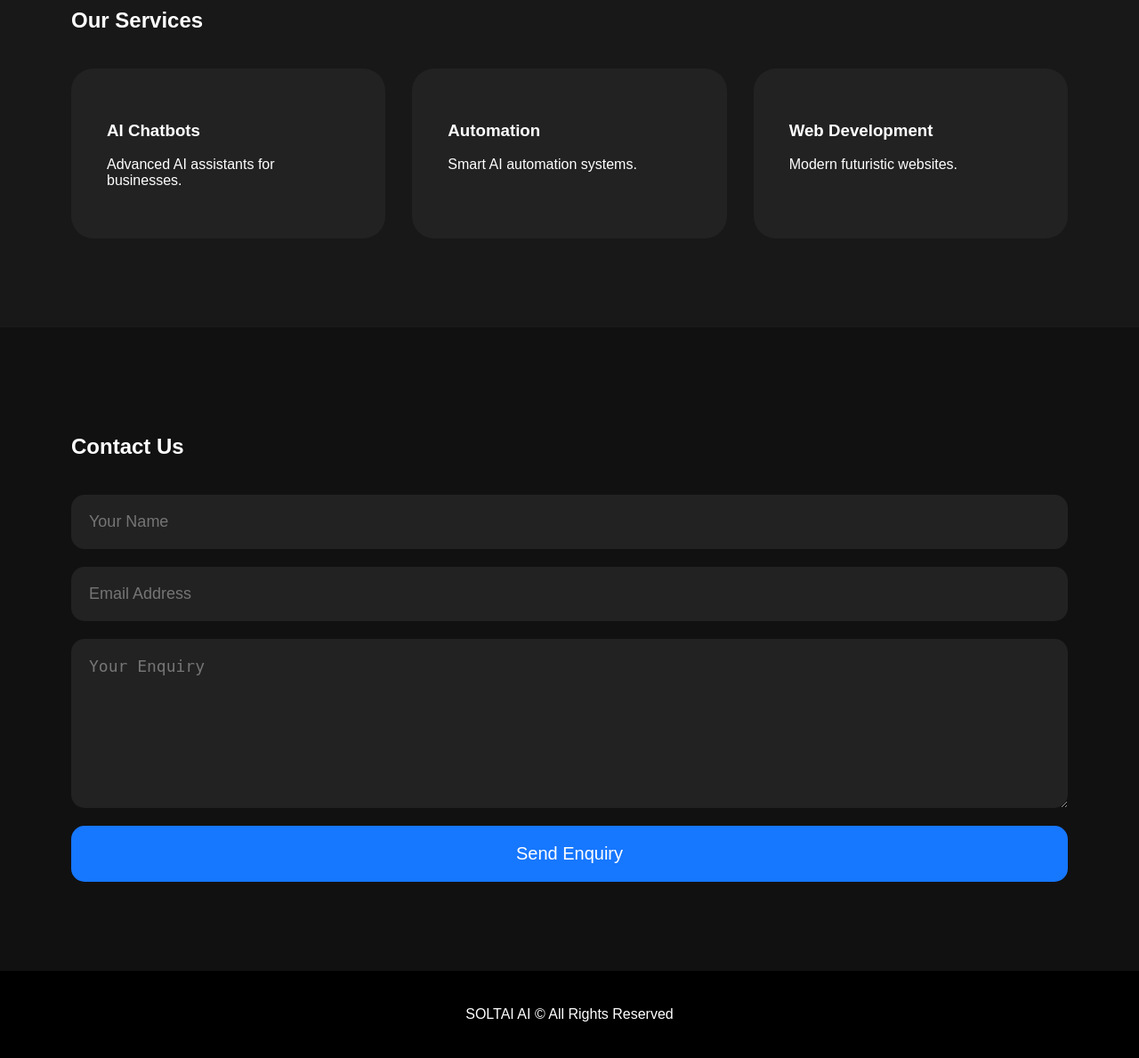
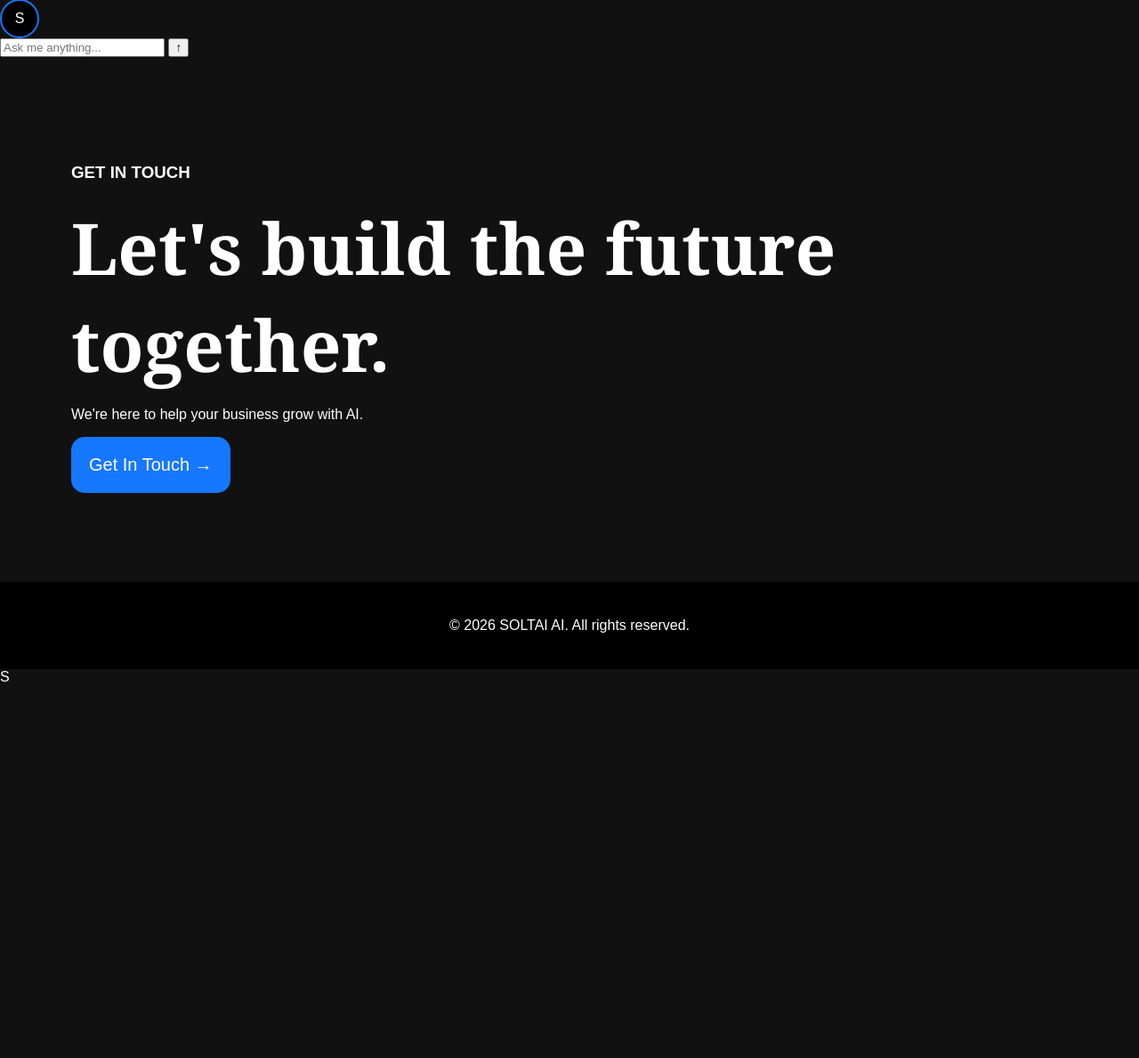
Before and after one commit to vasudogra22-ux/soltai, a Flask app: template templates/index.html in a window 1280 px wide. Shown: the part 911-2100 px from the top of the page at 89% size. After the commit the page ends 1677 px from the top, so only its background shows below. Run offline with Flask 3, Linux system fonts and the light colour scheme; the template is opened without the code that fills it, so the values that code supplies are empty.

Commit message:
Update index.html

```diff
--- a/templates/index.html
+++ b/templates/index.html
@@ -1,55 +1,126 @@
 <!DOCTYPE html>
-<html>
-
+<html lang="en">
 <head>
+<meta charset="UTF-8">
+<meta name="viewport" content="width=device-width, initial-scale=1.0">
 
 <title>SOLTAI AI</title>
 
-<link rel="stylesheet"
-href="/static/style.css">
+<link rel="stylesheet" href="css/style.css">
+
+<link href="https://fonts.googleapis.com/css2?family=Inter:wght@300;400;500;600;700;800&display=swap" rel="stylesheet">
 
 </head>
 
 <body>
 
-<!-- HERO -->
+<div class="stars"></div>
 
-<section class="hero">
+<nav class="navbar">
 
-<nav>
+<div class="logo">
 
-<h1 class="logo">
-SOLTAI
-</h1>
+<div class="logo-circle">
+S
+</div>
+
+<span>SOLTAI</span>
+
+</div>
 
 <ul>
 
-<li>Home</li>
-<li>Services</li>
-<li>AI</li>
-<li>Contact</li>
+<li><a href="#">Home</a></li>
+<li><a href="#">About</a></li>
+<li><a href="#">Contact</a></li>
 
 </ul>
 
 </nav>
 
+<section class="hero">
 
 <div class="hero-content">
 
+<div class="badge">
+AI POWERED
+</div>
+
+<h1>
+
+Future
+<span>Solutions</span>
+
+</h1>
+
+<p>
+
+SOLTAI provides advanced AI solutions
+to automate, assist and scale your business.
+
+</p>
+
+<button class="explore">
+
+Explore Solutions →
+
+</button>
+
+</div>
+
+</section>
+
+<section class="ask-box">
+
+<div class="ask-inner">
+
+<div class="mini-logo">
+S
+</div>
+
+<input
+type="text"
+placeholder="Ask me anything..."
+>
+
+<button>
+
+↑
+
+</button>
+
+</div>
+
+</section>
+
+<section class="contact">
+
+<div class="contact-card">
+
 <div class="left">
 
+<h3>GET IN TOUCH</h3>
+
 <h2>
-AI Powered <br>
-Future Solutions
+
+Let's build the future together.
+
 </h2>
 
+</div>
+
+<div class="right">
+
 <p>
-Welcome to SOLTAI AI.
-Build smart systems with AI technology.
+
+We're here to help your business grow with AI.
+
 </p>
 
 <button>
-Get Started
+
+Get In Touch →
+
 </button>
 
 </div>
@@ -58,147 +129,19 @@ Get Started
 
 </section>
 
-<!-- SERVICES -->
-
-<section class="services">
-
-<h2>
-Our Services
-</h2>
-
-<div class="cards">
-
-<div class="card">
-<h3>AI Chatbots</h3>
-<p>Advanced AI assistants for businesses.</p>
-</div>
-
-<div class="card">
-<h3>Automation</h3>
-<p>Smart AI automation systems.</p>
-</div>
-
-<div class="card">
-<h3>Web Development</h3>
-<p>Modern futuristic websites.</p>
-</div>
-
-</div>
-
-</section>
-
-<!-- CONTACT -->
-
-<section class="contact">
-
-<h2>
-Contact Us
-</h2>
-
-<input type="text"
-placeholder="Your Name">
-
-<input type="email"
-placeholder="Email Address">
-
-<textarea
-placeholder="Your Enquiry"></textarea>
-
-<button>
-Send Enquiry
-</button>
-
-</section>
-
-<!-- FOOTER -->
-
 <footer>
 
-SOLTAI AI © All Rights Reserved
+© 2026 SOLTAI AI. All rights reserved.
 
 </footer>
 
-<!-- FLOATING BUTTON -->
-
-<div class="floating-btn"
-onclick="toggleChat()">
+<div class="floating-logo" id="chatBtn">
 
 S
 
 </div>
 
-<!-- CHATBOT -->
-
-<div class="chat-panel"
-id="chatPanel">
-
-<div class="chat-header">
-
-<div class="chat-logo">
-
-S
-
-</div>
-
-<div>
-
-<h3>SOLTAI AI</h3>
-
-<p class="online">
-● Online
-</p>
-
-</div>
-
-<div class="close-btn"
-onclick="toggleChat()">
-
-—
-
-</div>
-
-</div>
-
-<div class="chat-body"
-id="chatBody">
-
-<div class="ai-row">
-
-<div class="mini-logo">
-S
-</div>
-
-<div class="ai-message">
-
-Hello 👋
-
-</div>
-
-</div>
-
-</div>
-
-<div class="chat-input">
-
-<input
-id="message"
-type="text"
-placeholder="Ask SOLTAI AI anything...">
-
-<button
-onclick="sendMessage()">
-
-➜
-
-</button>
-
-</div>
-
-</div>
-
-<script src="/static/script.js">
-
-</script>
+<script src="js/script.js"></script>
 
 </body>
 </html>
```
